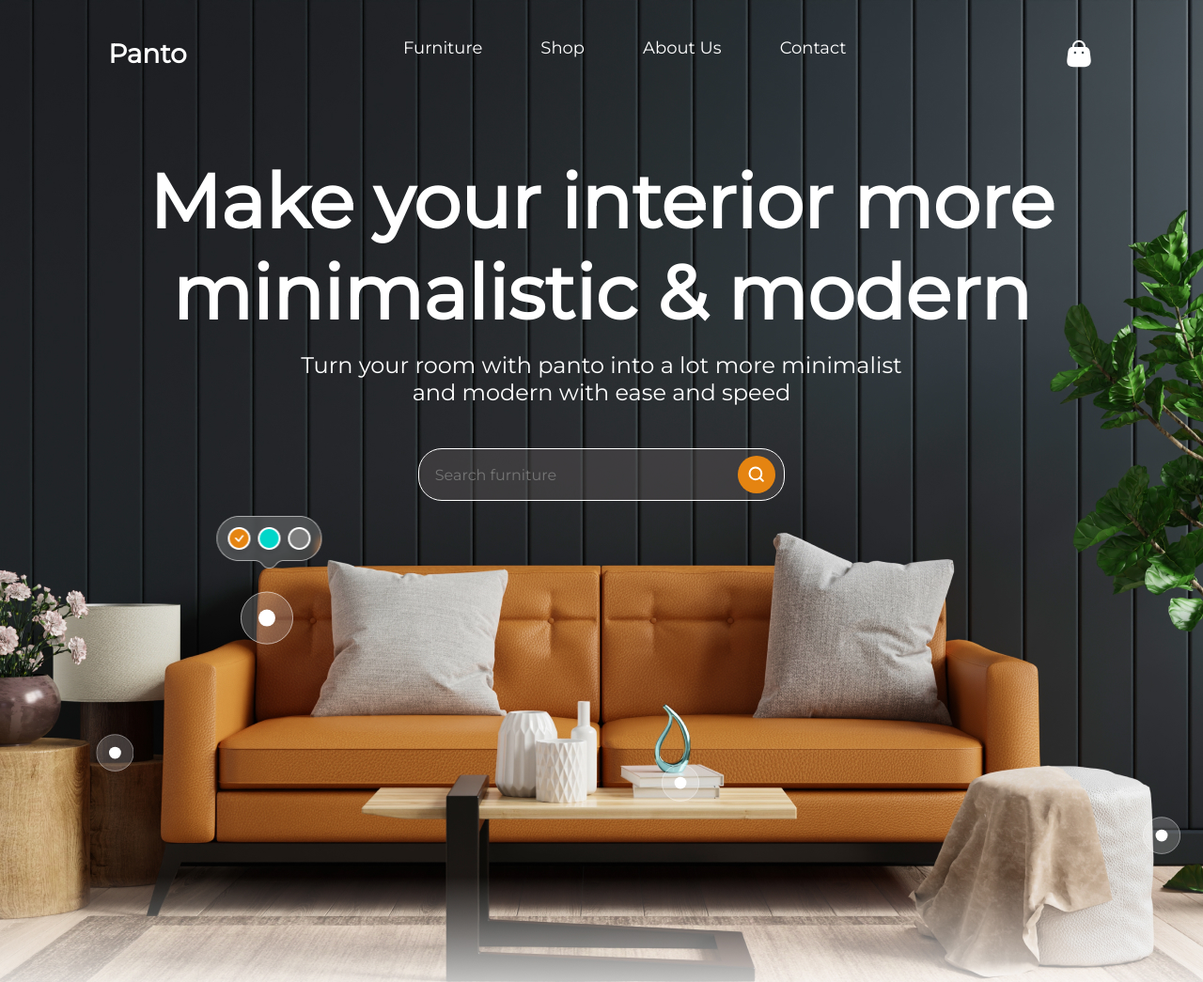
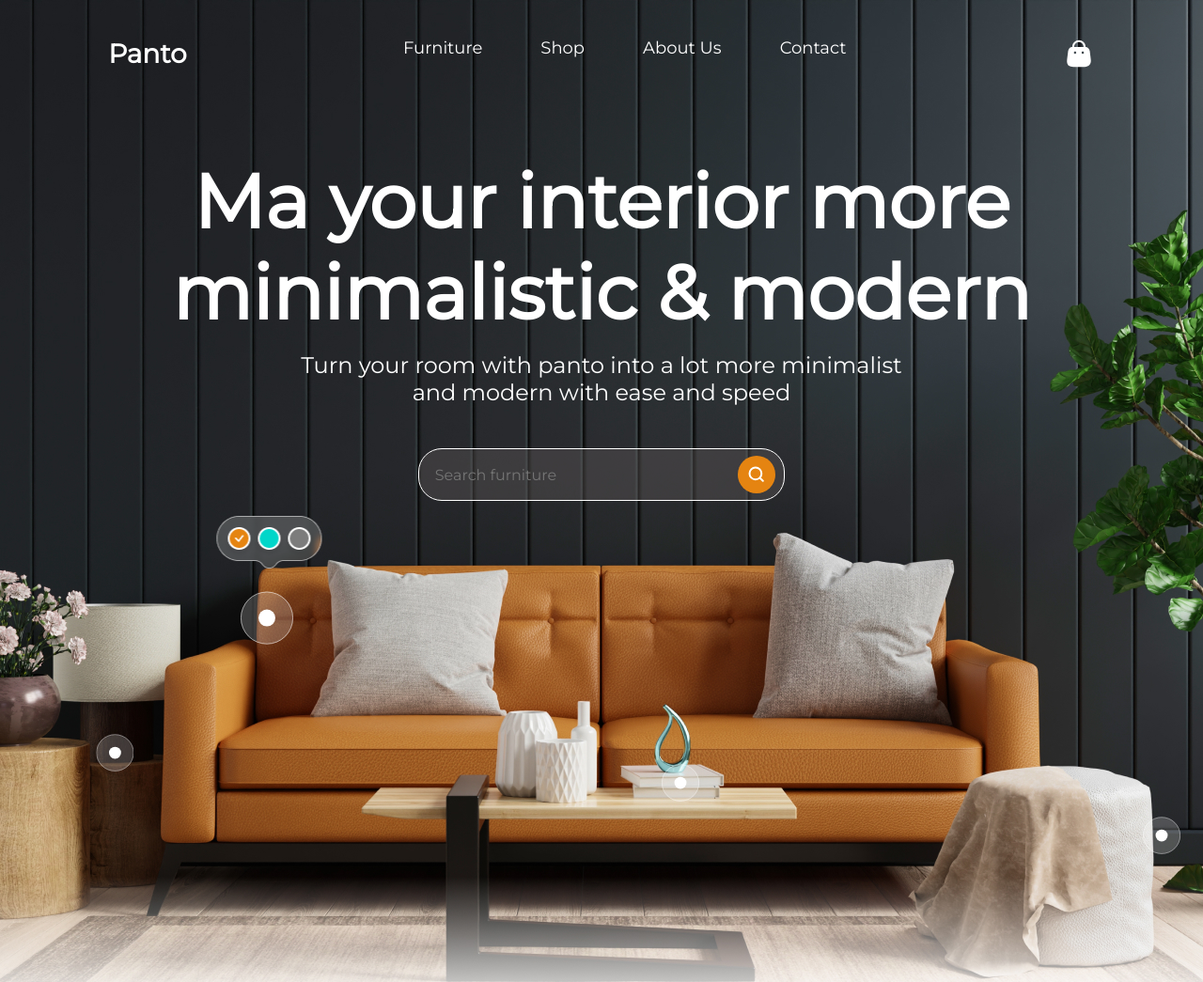
Before and after one commit to Semmoro/Portofoliu-, a website built with Vite: page dev-panto/src/panto.html in a window 1280 px wide. Shown: the top 1045 px of the page at 94% size. Built offline with nearby package versions, Linux system fonts and the light colour scheme.

```diff
--- a/dev-panto/src/panto.html
+++ b/dev-panto/src/panto.html
@@ -25,7 +25,7 @@
         </header>
 
         <div class="about">
-            <h1 class="about__title about__title_big">Make your interior more
+            <h1 class="about__title about__title_big">Ma your interior more
             minimalistic & modern</h1>
             <p class="about__text">Turn your room with panto into a lot more minimalist and modern <span>with ease and speed</span> </p>
         </div>
```
Also changed, not shown: probinc.js (deleted).
